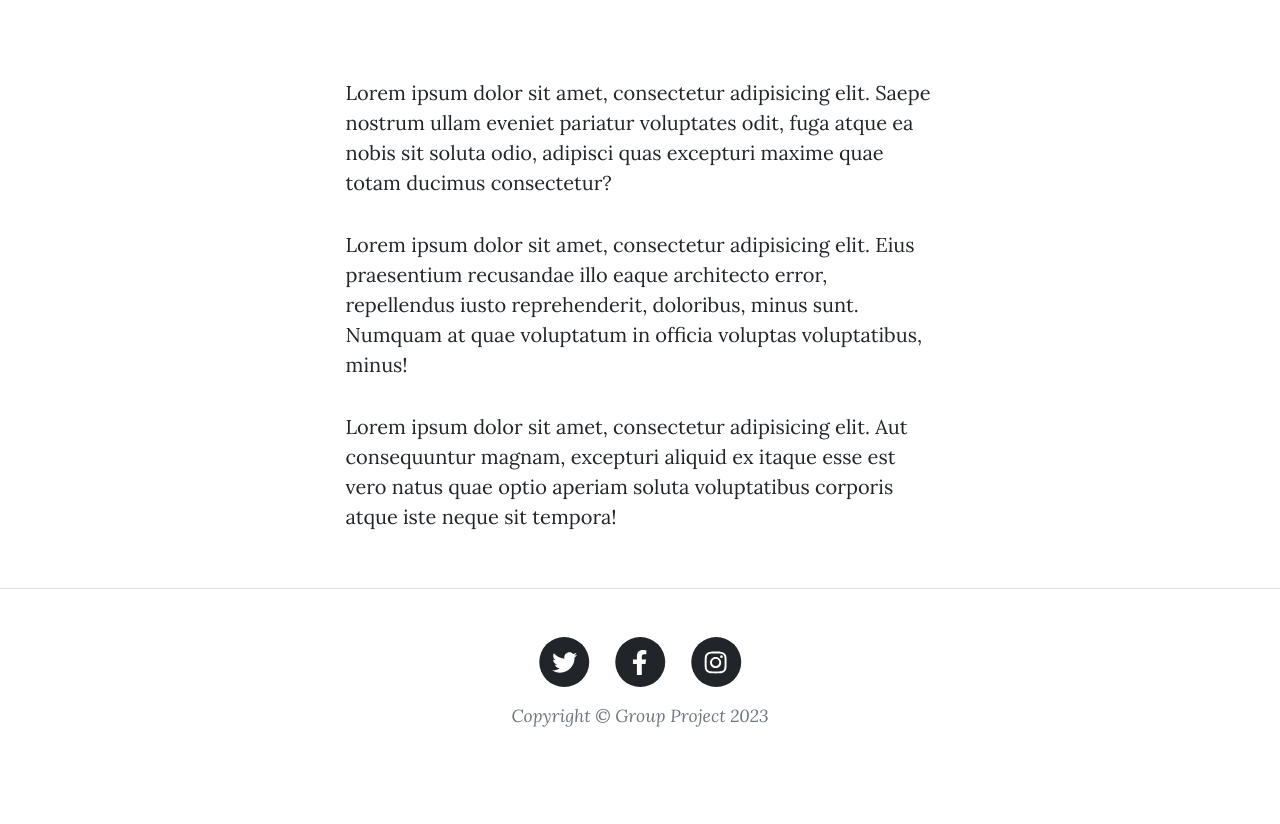
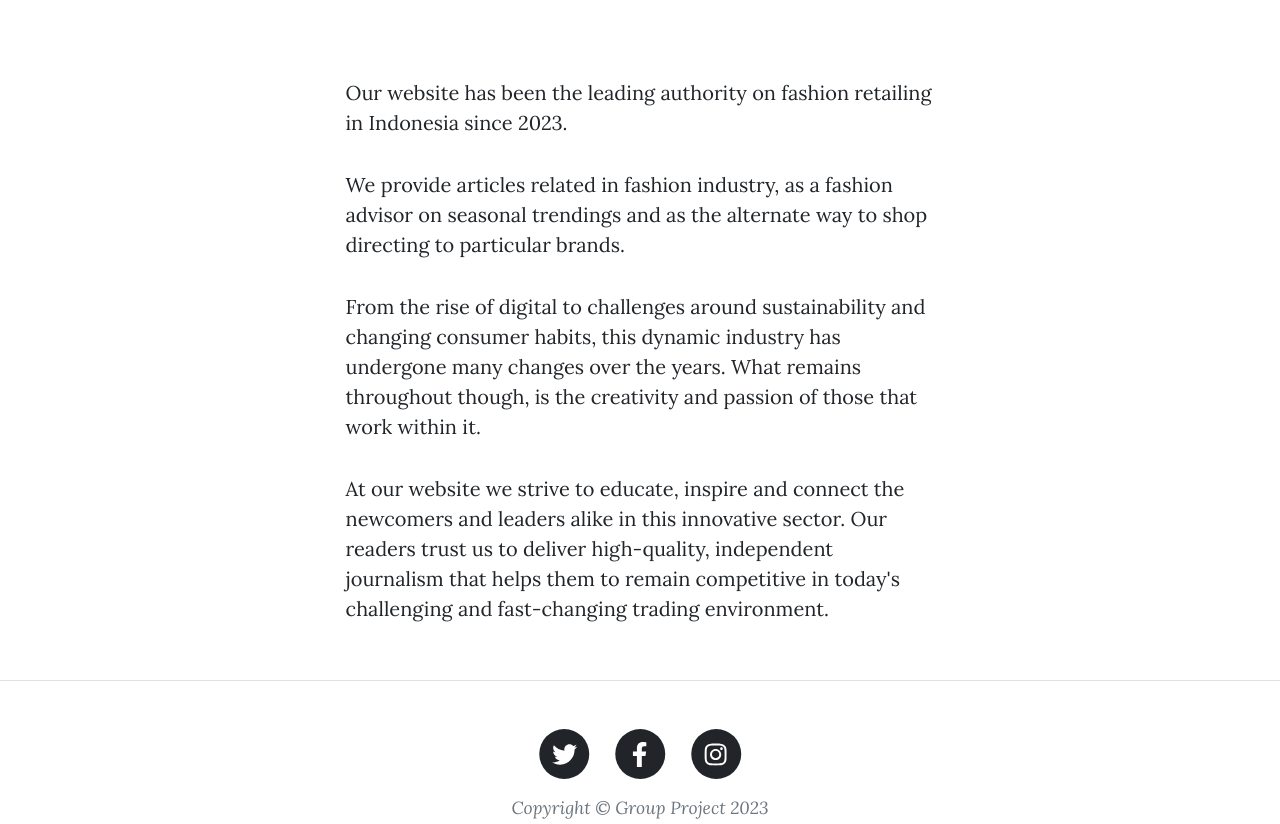
Before and after one commit to sakacyd/DW, a plain HTML site: page about.html in a window 1280 px wide. Shown: the part 534-1358 px from the top of the page. Before the commit the page ends 1312 px from the top, so only its background shows below. Drawn offline with nearby package versions, Linux system fonts and the light colour scheme.

Commit message:
twelveth commit

```diff
--- a/about.html
+++ b/about.html
@@ -164,22 +164,26 @@
         <div class="row gx-4 gx-lg-5 justify-content-center">
           <div class="col-md-10 col-lg-8 col-xl-7">
             <p>
-              Lorem ipsum dolor sit amet, consectetur adipisicing elit. Saepe
-              nostrum ullam eveniet pariatur voluptates odit, fuga atque ea
-              nobis sit soluta odio, adipisci quas excepturi maxime quae totam
-              ducimus consectetur?
+              Our website has been the leading authority on fashion retailing in
+              Indonesia since 2023.
             </p>
             <p>
-              Lorem ipsum dolor sit amet, consectetur adipisicing elit. Eius
-              praesentium recusandae illo eaque architecto error, repellendus
-              iusto reprehenderit, doloribus, minus sunt. Numquam at quae
-              voluptatum in officia voluptas voluptatibus, minus!
+              We provide articles related in fashion industry, as a fashion
+              advisor on seasonal trendings and as the alternate way to shop
+              directing to particular brands.
             </p>
             <p>
-              Lorem ipsum dolor sit amet, consectetur adipisicing elit. Aut
-              consequuntur magnam, excepturi aliquid ex itaque esse est vero
-              natus quae optio aperiam soluta voluptatibus corporis atque iste
-              neque sit tempora!
+              From the rise of digital to challenges around sustainability and
+              changing consumer habits, this dynamic industry has undergone many
+              changes over the years. What remains throughout though, is the
+              creativity and passion of those that work within it.
+            </p>
+            <p>
+              At our website we strive to educate, inspire and connect the
+              newcomers and leaders alike in this innovative sector. Our readers
+              trust us to deliver high-quality, independent journalism that
+              helps them to remain competitive in today's challenging and
+              fast-changing trading environment.
             </p>
           </div>
         </div>
```
Also changed, not shown: index.html (+2 -2 lines), uniqlo.html (+16 -3 lines), assets/img/lookbook4.jpg (added), assets/img/lookbook5.jpg (added), 2 other files.
